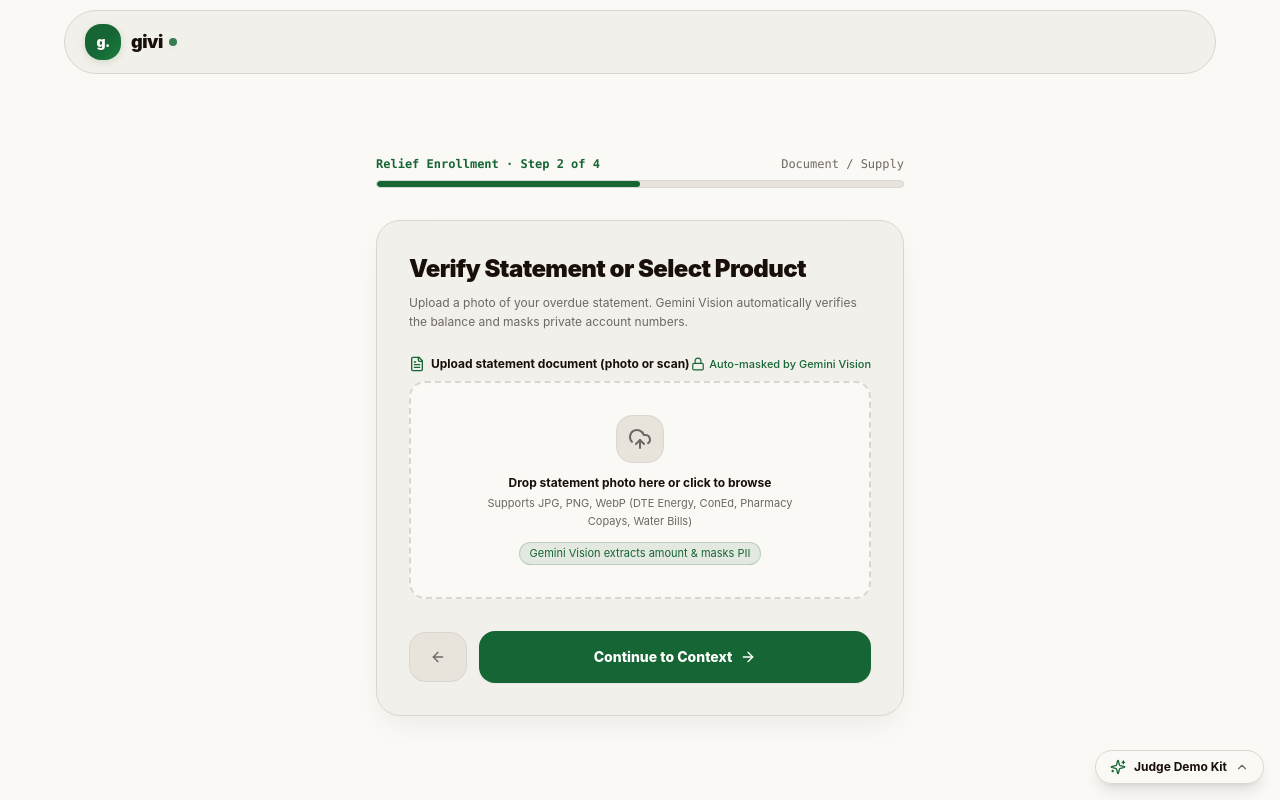
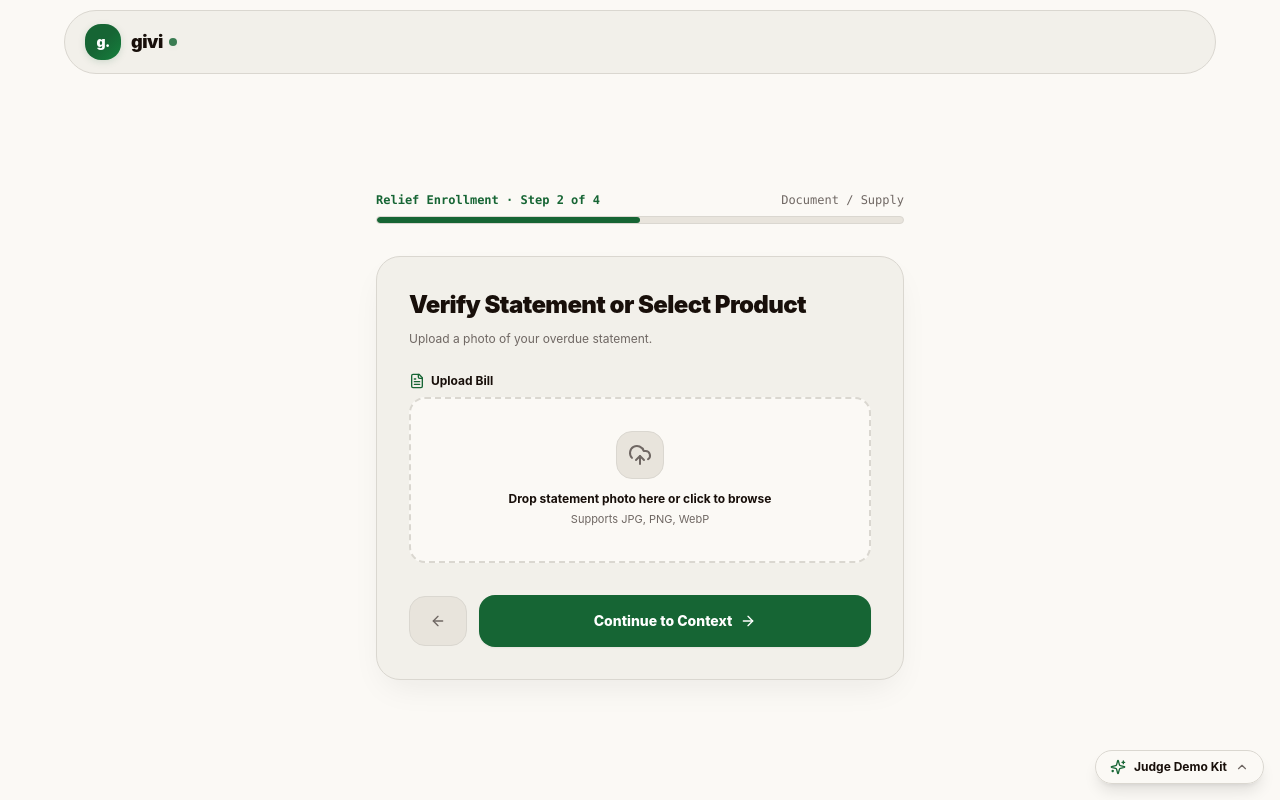
Before and after one commit to maharshipandya3006/givi, a Next.js app: page /onboarding/beneficiary in a window 1280 px wide. Both pictures are taken after a click on the button "Continue to Verification". Built offline with nearby package versions, Linux system fonts and the light colour scheme; no server answers; the database is empty.

Commit message:
refactor(ui): update bill upload copy and clean up verification labels

```diff
--- a/src/app/(receiver)/create-cause/components/proof-uploader.tsx
+++ b/src/app/(receiver)/create-cause/components/proof-uploader.tsx
@@ -90,12 +90,8 @@ export function ProofUploader({
       <div className="flex items-center justify-between mb-2">
         <label className="text-xs font-bold text-ink flex items-center gap-1.5">
           <FileText className="w-4 h-4 text-emerald-400" />
-          <span>Upload statement document (photo or scan)</span>
+          <span>Upload Bill</span>
         </label>
-        <span className="text-[11px] text-emerald-400 flex items-center gap-1 font-medium">
-          <Lock className="w-3.5 h-3.5" />
-          Auto-masked by Gemini Vision
-        </span>
       </div>
 
       {/* Upload Drop & Scan Area */}
@@ -162,10 +158,7 @@ export function ProofUploader({
               Drop statement photo here or click to browse
             </span>
             <span className="text-[11px] text-ink-muted max-w-xs leading-relaxed">
-              Supports JPG, PNG, WebP (DTE Energy, ConEd, Pharmacy Copays, Water Bills)
-            </span>
-            <span className="mt-3 text-[11px] px-2.5 py-0.5 rounded-full bg-emerald-500/10 text-emerald-400 border border-emerald-500/20">
-              Gemini Vision extracts amount & masks PII
+              Supports JPG, PNG, WebP
             </span>
           </div>
         )}
--- a/src/app/onboarding/beneficiary/page.tsx
+++ b/src/app/onboarding/beneficiary/page.tsx
@@ -268,7 +268,7 @@ export default function BeneficiaryOnboardingPage() {
               Verify Statement or Select Product
             </h2>
             <p className="text-xs text-ink-muted mb-6 leading-relaxed">
-              Upload a photo of your overdue statement. Gemini Vision automatically verifies the balance and masks private account numbers.
+              Upload a photo of your overdue statement.
             </p>
 
             <div className="mb-8">
```
